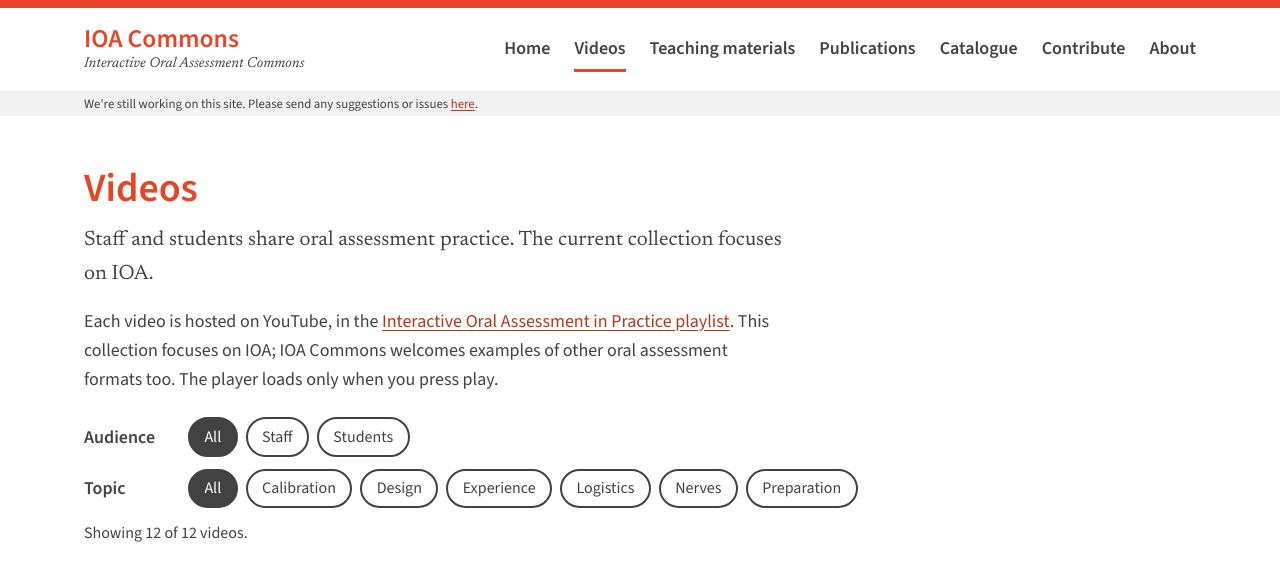
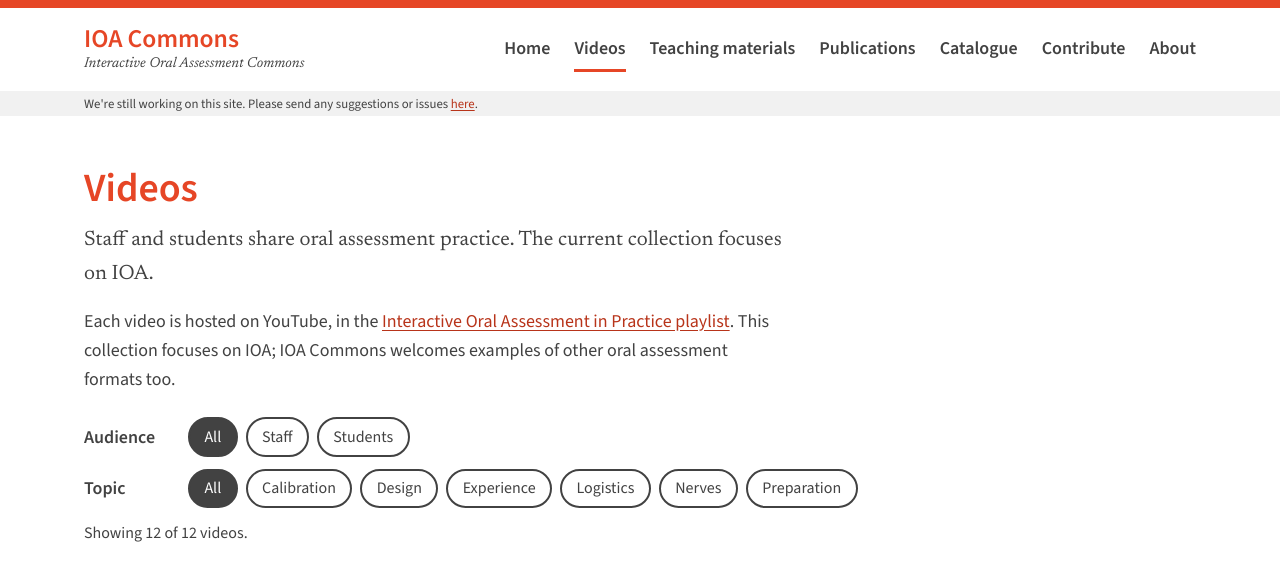
Before and after one commit to HelloAngela/ioa-hub, a Jekyll site: the page built from videos.md, in a window 1280 px wide and 900 px high, cut to the strip 0-565 px from the top of the window. Built offline with Jekyll 4.4.1, drawn with Linux system fonts in a browser that asks for light colours.

Commit message:
Videos: drop the sentence about the player loading on play
Co-Authored-By: Claude Opus 5.5 <noreply@anthropic.com>

```diff
--- a/videos.md
+++ b/videos.md
@@ -8,7 +8,7 @@ scripts:
   - videos.js
 ---
 
-Each video is hosted on YouTube, in the [Interactive Oral Assessment in Practice playlist](https://www.youtube.com/playlist?list={{ site.youtube_playlist }}). This collection focuses on IOA; IOA Commons welcomes examples of other oral assessment formats too. The player loads only when you press play.
+Each video is hosted on YouTube, in the [Interactive Oral Assessment in Practice playlist](https://www.youtube.com/playlist?list={{ site.youtube_playlist }}). This collection focuses on IOA; IOA Commons welcomes examples of other oral assessment formats too.
 
 {% include video-grid.html %}
 
```
